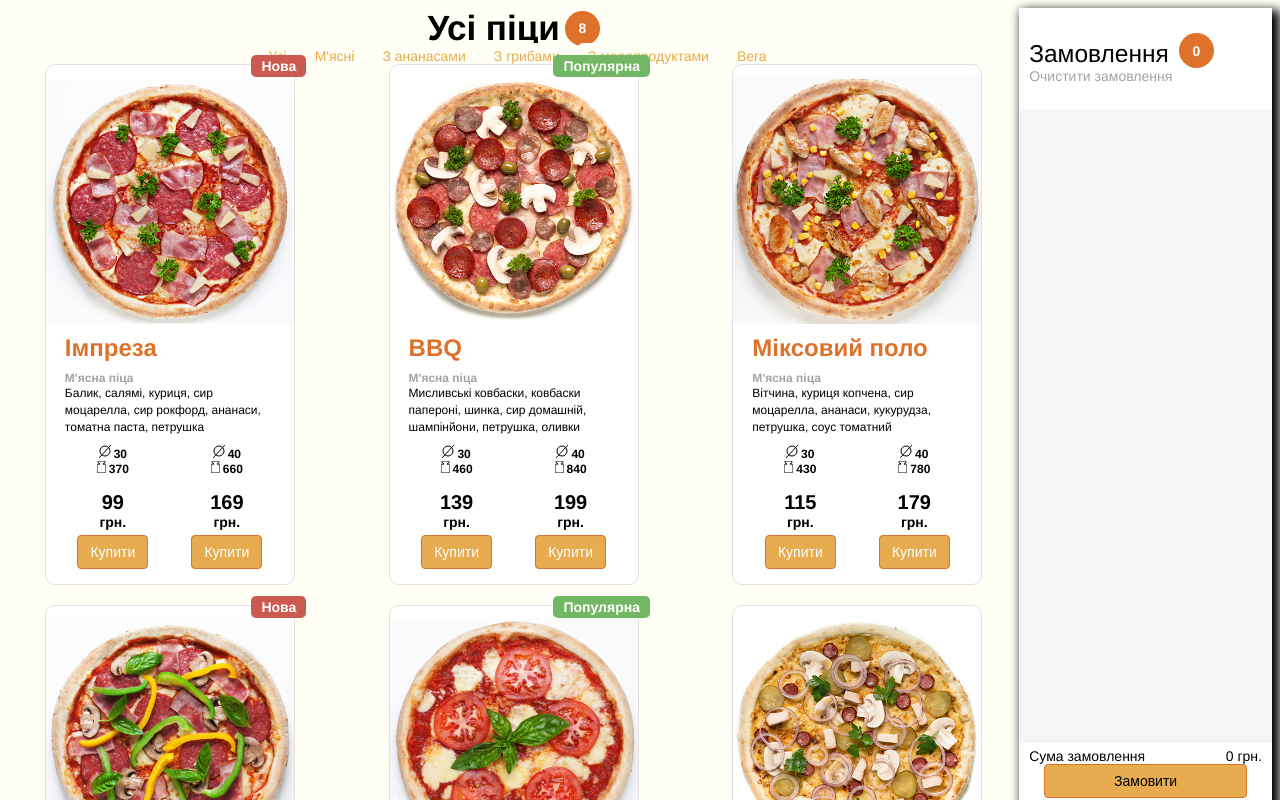
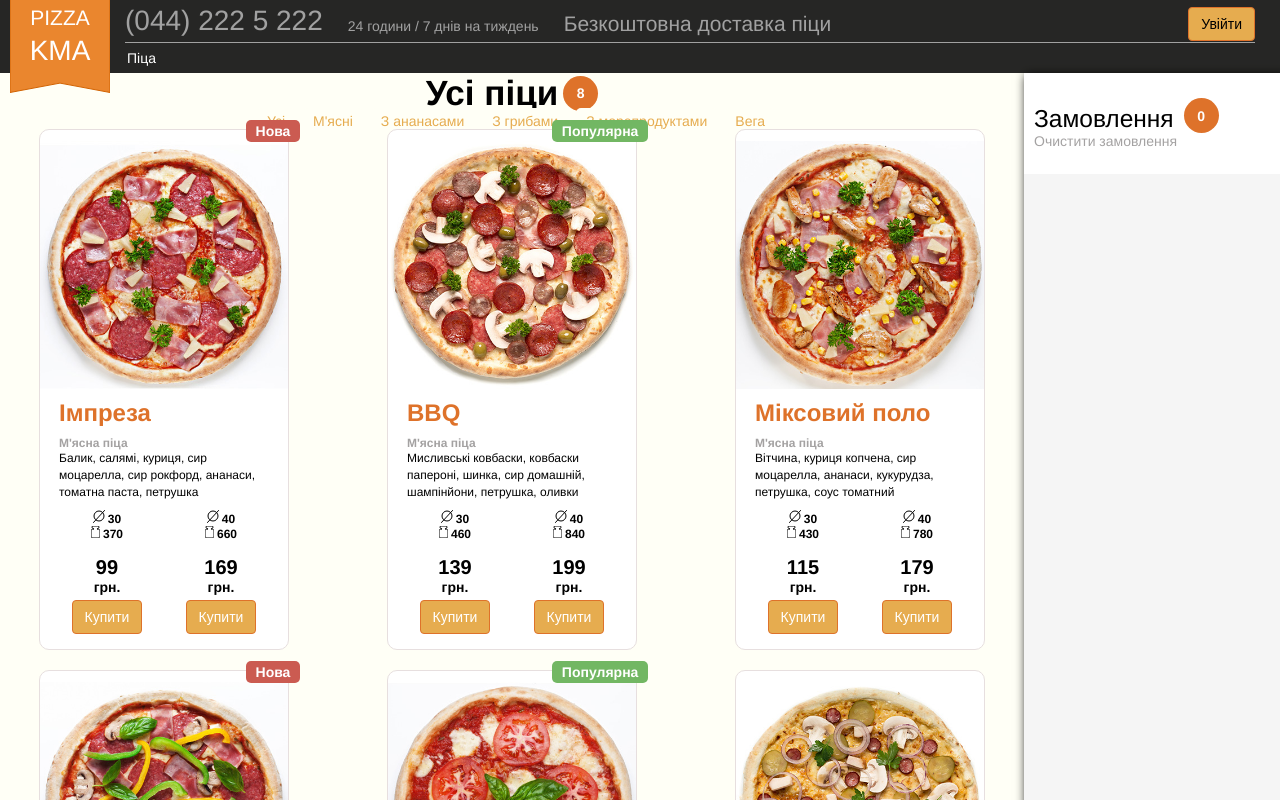
Before and after one commit to otipz19/AngularPizza, an Angular app: page / in a window 1280 px wide. Shown: the top 800 px of the page. Built offline with nearby package versions, Linux system fonts and the light colour scheme.

Commit message:
Added header

```diff
--- a/src/app/app.component.css
+++ b/src/app/app.component.css
@@ -1,4 +1,10 @@
 :host {
+    display: flex;
+    flex-direction: column;
+    justify-content: space-between;
+}
+
+main {
     display: grid;
     grid-template-columns: 4fr 1fr;
 }
--- a/src/app/app.component.html
+++ b/src/app/app.component.html
@@ -1,7 +1,14 @@
-<div>
-    <app-filters/>
-    <app-pizza-list/>
-</div>
-<aside>
-    <app-basket/>
-</aside>
+<nav>
+  <app-header />
+</nav>
+
+<main>
+  <div>
+    <app-filters />
+    <app-pizza-list />
+  </div>
+
+  <aside>
+    <app-basket />
+  </aside>
+</main>
--- a/src/app/app.component.ts
+++ b/src/app/app.component.ts
@@ -2,11 +2,12 @@ import { Component } from '@angular/core';
 import { PizzaListComponent } from './pizza-list/pizza-list.component';
 import { FiltersComponent } from './filters/filters.component';
 import { BasketComponent } from "./basket/basket.component";
+import { HeaderComponent } from './header/header.component';
 
 @Component({
   selector: 'app-root',
   standalone: true,
-  imports: [PizzaListComponent, FiltersComponent, BasketComponent],
+  imports: [PizzaListComponent, FiltersComponent, BasketComponent, HeaderComponent],
   templateUrl: './app.component.html',
   styleUrl: './app.component.css'
 })
--- /dev/null
+++ b/src/app/header/header.component.css
@@ -0,0 +1,140 @@
+:host {
+  z-index: 2;
+  position: sticky;
+  top: 0px;
+  display: flex;
+  flex-direction: row;
+  justify-content: start;
+  align-items: center;
+  background-color: rgba(0, 0, 0, 0.85);
+  padding: 0px 10px 0px 10px;
+}
+
+.my-badge {
+  position: relative;
+}
+
+.my-text {
+  color: white;
+  background-color: rgba(0, 0, 0, 0);
+  display: flex;
+  flex-direction: column;
+  justify-content: space-between;
+  align-items: center;
+  gap: 5px;
+  width: 100px;
+}
+.pizza {
+  font-size: 1.5rem;
+}
+
+.kma {
+  font-size: 2rem;
+}
+
+img {
+  position: absolute;
+  top: -650px;
+  z-index: -1;
+}
+
+.main-section {
+  display: flex;
+  flex-direction: column;
+  justify-content: space-between;
+  align-items: stretch;
+  width: 100%;
+  padding: 0px 15px;
+}
+.upper-part {
+  display: flex;
+  flex-direction: row;
+  justify-content: space-between;
+  align-items: center;
+  color: #a1a1a1;
+  border-bottom: 1px solid #a1a1a1;
+  padding-top: 5px;
+}
+.info {
+  display: flex;
+  flex-direction: row;
+  justify-content: space-between;
+  align-items: stretch;
+  gap: 25px;
+  padding-bottom: 5px;
+}
+.info div {
+  display: flex;
+  flex-direction: column;
+  justify-content: end;
+}
+
+.tel {
+  height: 100%;
+  font-size: 1rem;
+}
+
+@media (min-width: 650px) {
+  .tel {
+    font-size: 2rem;
+  }
+}
+
+.time {
+  font-size: 1rem;
+  margin-bottom: 3px;
+  display: none;
+}
+
+@media (min-width: 850px) {
+  .time {
+    display: flex;
+  }
+}
+
+.delivery {
+  font-size: 1.5rem;
+  margin-bottom: 1px;
+  display: none;
+}
+
+@media (min-width: 1050px) {
+  .delivery {
+    display: flex;
+  }
+}
+
+.upper-part > button {
+  justify-self: end;
+  background-color: #e6ac4f;
+  border-color: #de722a;
+}
+
+.tabs {
+  display: flex;
+  flex-direction: row;
+  justify-content: start;
+  align-items: center;
+  color: white;
+  padding-top: 5px;
+  padding-bottom: 5px;
+
+  /* // @media (max-width: 650px) {
+      //     visibility: hidden;
+      // } */
+}
+
+.tabs a {
+  text-decoration: inherit;
+  color: inherit;
+  cursor: auto;
+  padding: 1px;
+  border: solid transparent 1px;
+}
+
+.tabs a:hover {
+  background-color: #e6ac4f;
+  border: solid #de722a 1px;
+  border-radius: 5px;
+  box-shadow: 0px 0px 5px 1px #e6ac4f;
+}
--- /dev/null
+++ b/src/app/header/header.component.html
@@ -0,0 +1,26 @@
+<div class="my-badge">
+  <div class="my-text">
+    <label class="pizza">PIZZA</label>
+    <label class="kma">KMA</label>
+  </div>
+  <img src="assets/discount.svg" />
+</div>
+<div class="main-section">
+  <div class="upper-part">
+    <div class="info">
+      <div class="tel">
+        <label>(044) 222 5 222</label>
+      </div>
+      <div class="time">
+        <label>24 години / 7 днів на тиждень</label>
+      </div>
+      <div class="delivery">
+        <label>Безкоштовна доставка піци</label>
+      </div>
+    </div>
+    <button class="btn btn-primary">Увійти</button>
+  </div>
+  <div class="tabs">
+    <a href="index.html">Піца</a>
+  </div>
+</div>
--- a/src/styles.css
+++ b/src/styles.css
@@ -5,6 +5,7 @@ html {
 
 body {
     background-color: #fffff6;
+    margin: 0;
 }
 
 .btn {
```
Also changed, not shown: src/app/header/header.component.ts (added, +12 -0 lines), src/assets/discount.svg (added).
